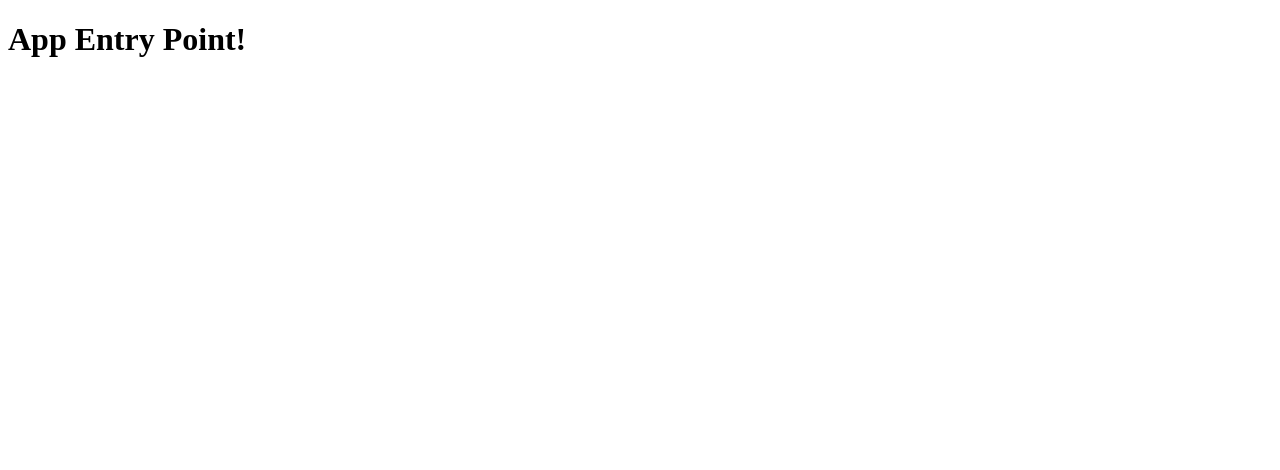
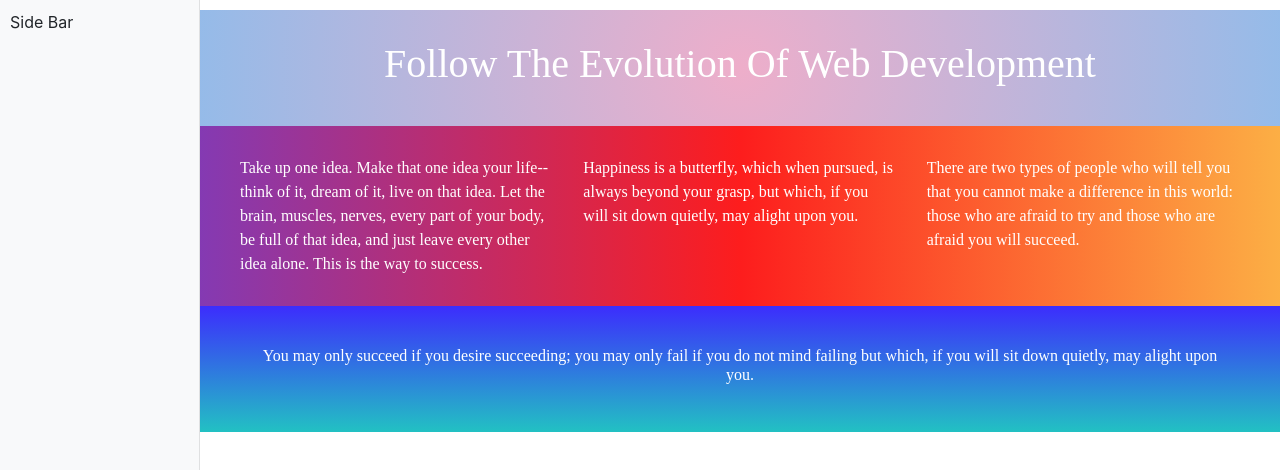
Before and after one commit to les4ne/javascript-constructor, a website built with webpack: page src/index.html in a window 1280 px wide. Shown: the top 470 px of the page. Built offline with nearby package versions, Linux system fonts and the light colour scheme.

Commit message:
feat: add app base structure

```diff
--- a/package.json
+++ b/package.json
@@ -17,7 +17,9 @@
   "author": "Amal Greenberg",
   "license": "ISC",
   "devDependencies": {
+    "css-loader": "^4.2.1",
     "html-webpack-plugin": "^4.3.0",
+    "style-loader": "^1.2.1",
     "webpack": "^4.44.1",
     "webpack-cli": "^3.3.12",
     "webpack-dev-server": "^3.11.0"
--- a/src/index.html
+++ b/src/index.html
@@ -5,10 +5,14 @@
 	<meta charset="UTF-8">
 	<meta name="viewport" content="width=device-width, initial-scale=1.0">
 	<title>JavaScript Constructor</title>
+	<link rel="stylesheet" href="https://stackpath.bootstrapcdn.com/bootstrap/4.5.2/css/bootstrap.min.css">
 </head>
 
 <body>
-	<h1>App Entry Point!</h1>
+	<div id="app" class="container-fluid">
+		<div id="panel" class="bg-light sidebar">Side Bar</div>
+		<div id="site" class="content"></div>
+	</div>
 </body>
 
 </html>
--- a/src/index.js
+++ b/src/index.js
@@ -1 +1,18 @@
-console.log('App Entry Point!')
+import {
+	model
+} from './model'
+import {
+	templates
+} from './templates'
+import './styles/main.css'
+
+const site = document.querySelector('#site')
+
+model.forEach(block => {
+	const generate = templates[block.type]
+
+	if (generate) {
+		const html = generate(block)
+		site.insertAdjacentHTML('beforeend', html)
+	}
+})
--- /dev/null
+++ b/src/model.js
@@ -0,0 +1,49 @@
+export const model = [{
+		type: 'title',
+		value: 'Follow The Evolution Of Web Development',
+		options: {
+			tag: 'h1',
+			styles: `
+				font-family: 'JetBrains Mono extra bold';
+				background: rgb(238,174,202);
+				background: radial-gradient(circle, rgba(238,174,202,1) 0%, rgba(148,187,233,1) 100%);
+				padding: 30px 0;
+				color: #fff;
+				text-align: center;
+			`
+		}
+	},
+	{
+		type: 'textColumns',
+		value: [
+			'Take up one idea. Make that one idea your life--think of it, dream of it, live on that idea. Let the brain, muscles, nerves, every part of your body, be full of that idea, and just leave every other idea alone. This is the way to success.',
+			'Happiness is a butterfly, which when pursued, is always beyond your grasp, but which, if you will sit down quietly, may alight upon you.',
+			'There are two types of people who will tell you that you cannot make a difference in this world: those who are afraid to try and those who are afraid you will succeed.'
+		],
+		options: {
+			styles: `
+				font-family: 'JetBrains Mono extra bold';
+				background: rgb(131,58,180);
+				background: linear-gradient(90deg, rgba(131,58,180,1) 0%, rgba(253,29,29,1) 50%, rgba(252,176,69,1) 100%);
+				padding: 30px;
+				color: #fff;
+			`
+		}
+	},
+	{
+		type: 'text',
+		value: 'You may only succeed if you desire succeeding; you may only fail if you do not mind failing but which, if you will sit down quietly, may alight upon you.',
+		options: {
+			tag: 'h6',
+			styles: `
+				font-family: 'JetBrains Mono extra bold';
+				font-weight: extra bold;
+				background: rgb(34,193,195);
+				background: linear-gradient(0deg, rgba(34,193,195,1) 0%, rgba(60,45,253,1) 100%);
+				padding: 40px;
+				color: #fff;
+				text-align: center;
+			`
+		}
+	},
+]
--- /dev/null
+++ b/src/styles/main.css
@@ -0,0 +1,23 @@
+#app {
+	position: relative;
+}
+
+.content {
+	position: absolute;
+	top: 0;
+	right: 0;
+	left: 200px;
+	padding: 10px;
+}
+
+.sidebar {
+	position: fixed;
+	top: 0;
+	bottom: 0;
+	left: 0;
+	width: 200px;
+	z-index: 100;
+	padding: 10px;
+	box-shadow: inset -1px 0 0 rgba(0, 0, 0, .1);
+	overflow-y: auto;
+}
--- /dev/null
+++ b/src/templates.js
@@ -0,0 +1,35 @@
+import {
+	row,
+	col
+} from './utils'
+
+function title(block) {
+	const {
+		tag,
+		styles
+	} = block.options
+	return row(col(`
+		<${tag}>${block.value}</${tag}>
+	`), styles)
+}
+
+function text(block) {
+	const {
+		tag,
+		styles
+	} = block.options
+	return row(col(`
+		<${tag}>${block.value}</${tag}>
+	`), styles)
+}
+
+function textColumns(block) {
+	const html = block.value.map(item => col(item))
+	return row(html.join(''), block.options.styles)
+}
+
+export const templates = {
+	title,
+	text,
+	textColumns
+}
--- /dev/null
+++ b/src/utils.js
@@ -0,0 +1,7 @@
+export function row(content, styles = '') {
+	return `<div class="row" style="${ styles }">${content}</div>`
+}
+
+export function col(content) {
+	return `<div class="col-sm">${content}</div>`
+}
--- a/webpack.config.js
+++ b/webpack.config.js
@@ -14,5 +14,11 @@ module.exports = {
 		new HTMLWebpackPlugin({
 			template: './src/index.html'
 		})
-	]
+	],
+	module: {
+		rules: [{
+			test: /\.css$/i,
+			use: ['style-loader', 'css-loader'],
+		}, ],
+	},
 }
```
Also changed, not shown: 1 other file.
